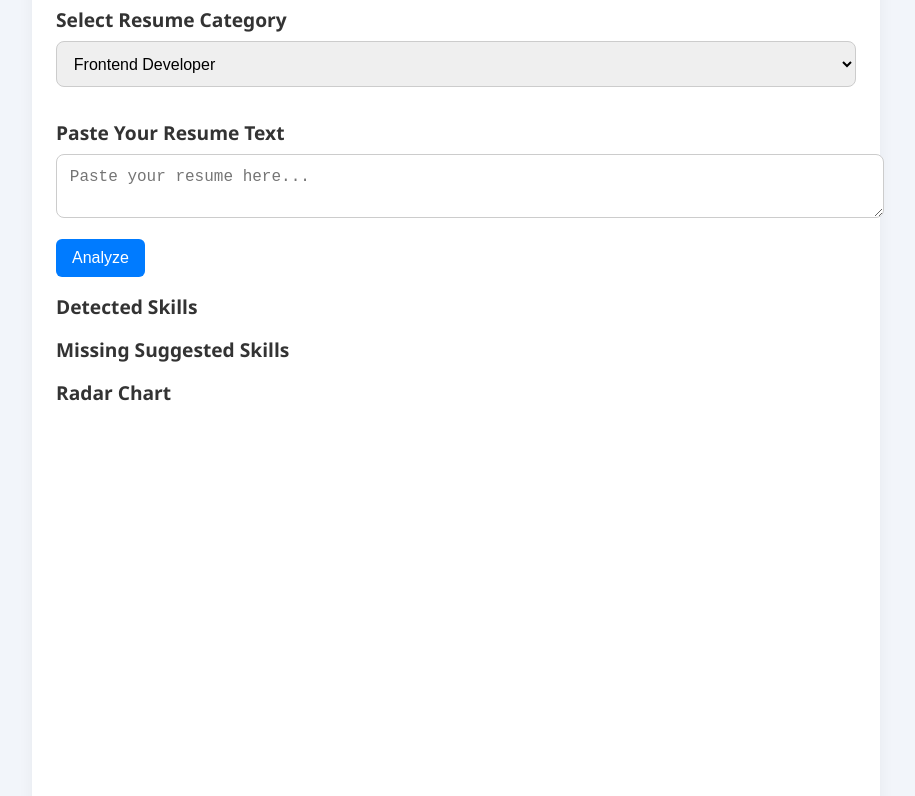
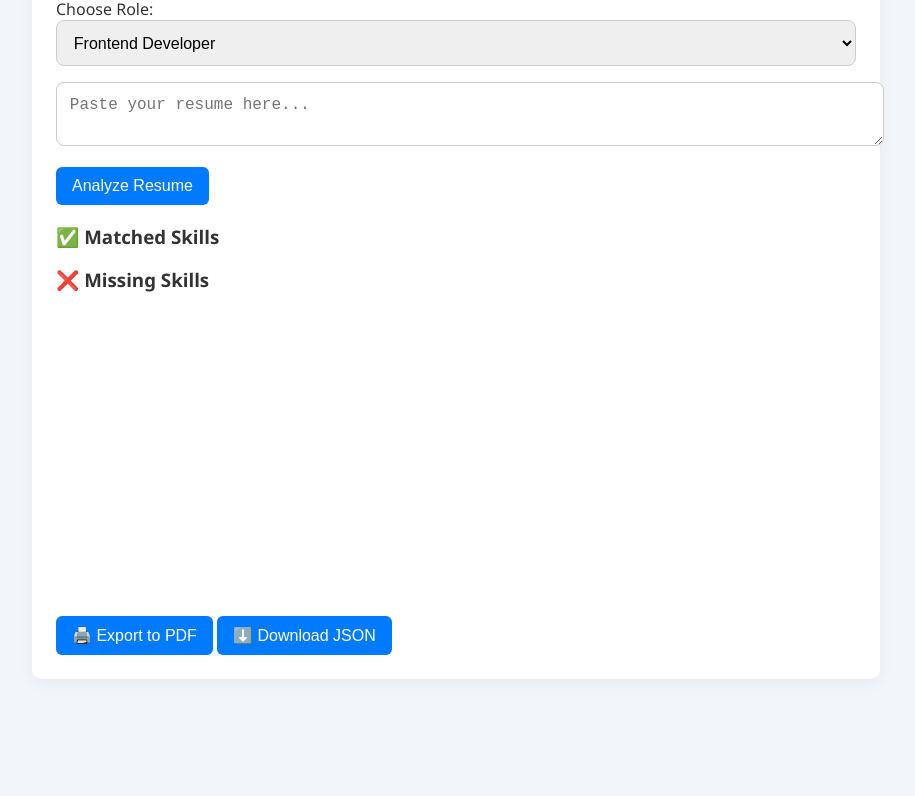
Before and after one commit to MohithMalla/resume-skill-analyser, a plain HTML site: page index.html in a window 1280 px wide. Shown: the part 90-886 px from the top of the page, without its empty margins (184-1099 px from the left). After the commit the page ends 800 px from the top, so only its background shows below. Drawn offline with Linux system fonts and the light colour scheme.

Commit message:
Update index.html

```diff
--- a/index.html
+++ b/index.html
@@ -3,39 +3,43 @@
 <head>
   <meta charset="UTF-8" />
   <meta name="viewport" content="width=device-width, initial-scale=1.0"/>
-  <title>Resume Skill Analyzer</title>
+  <title>SkillRadar - Resume Analyzer</title>
   <link rel="stylesheet" href="style.css" />
 </head>
 <body>
   <div class="container">
-    <h1>Resume Skill Analyzer</h1>
+    <h1>📊 SkillRadar - Resume Skill Analyzer</h1>
 
-    <h2>Select Resume Category</h2>
+    <label for="categorySelect">Choose Role:</label>
     <select id="categorySelect">
       <option value="frontend">Frontend Developer</option>
       <option value="backend">Backend Developer</option>
       <option value="fullstack">Full Stack Developer</option>
     </select>
 
-    <h2>Paste Your Resume Text</h2>
     <textarea id="resumeInput" placeholder="Paste your resume here..."></textarea>
-    <button onclick="analyzeResume()">Analyze</button>
 
-    <h2>Detected Skills</h2>
-    <ul id="matchedSkills"></ul>
+    <button onclick="analyzeResume()">Analyze Resume</button>
 
-    <h2>Missing Suggested Skills</h2>
-    <ul id="missingSkills"></ul>
+    <div class="results">
+      <div>
+        <h3>✅ Matched Skills</h3>
+        <ul id="matchedSkills"></ul>
+      </div>
+      <div>
+        <h3>❌ Missing Skills</h3>
+        <ul id="missingSkills"></ul>
+      </div>
+    </div>
 
-    <h2>Radar Chart</h2>
-    <canvas id="skillChart" width="400" height="400"></canvas>
+    <canvas id="skillChart" width="300" height="300"></canvas>
 
-    <div class="export-buttons">
-      <button onclick="exportToPDF()">Export as PDF</button>
-      <button onclick="downloadAsJSON()">Download JSON</button>
+    <div class="actions">
+      <button onclick="exportToPDF()">🖨️ Export to PDF</button>
+      <button onclick="downloadAsJSON()">⬇️ Download JSON</button>
     </div>
   </div>
 
-  <script src="script.js"></script>
+  <script src="script.js" defer></script>
 </body>
 </html>
```
